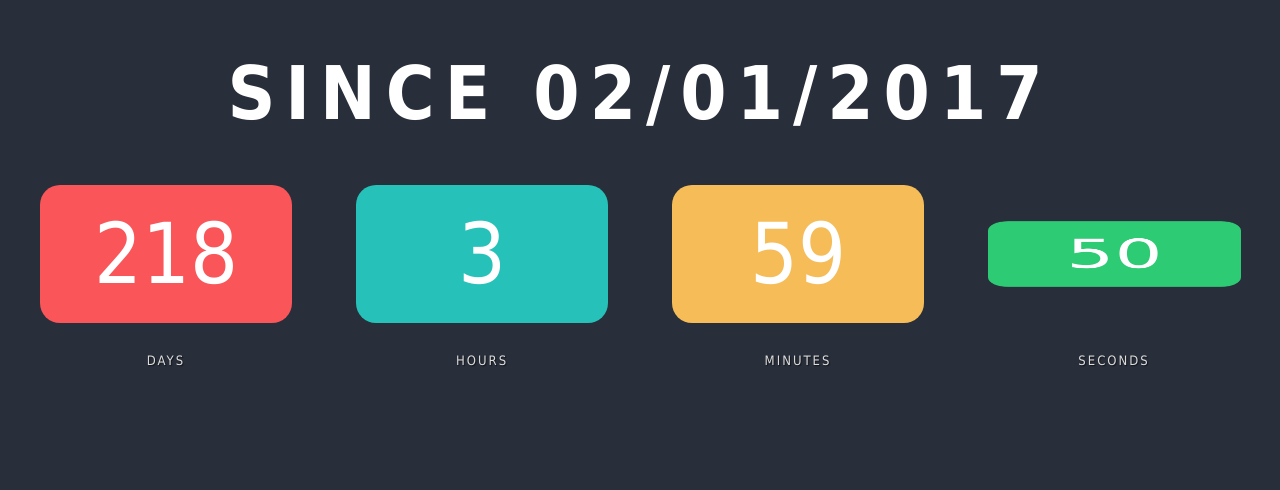
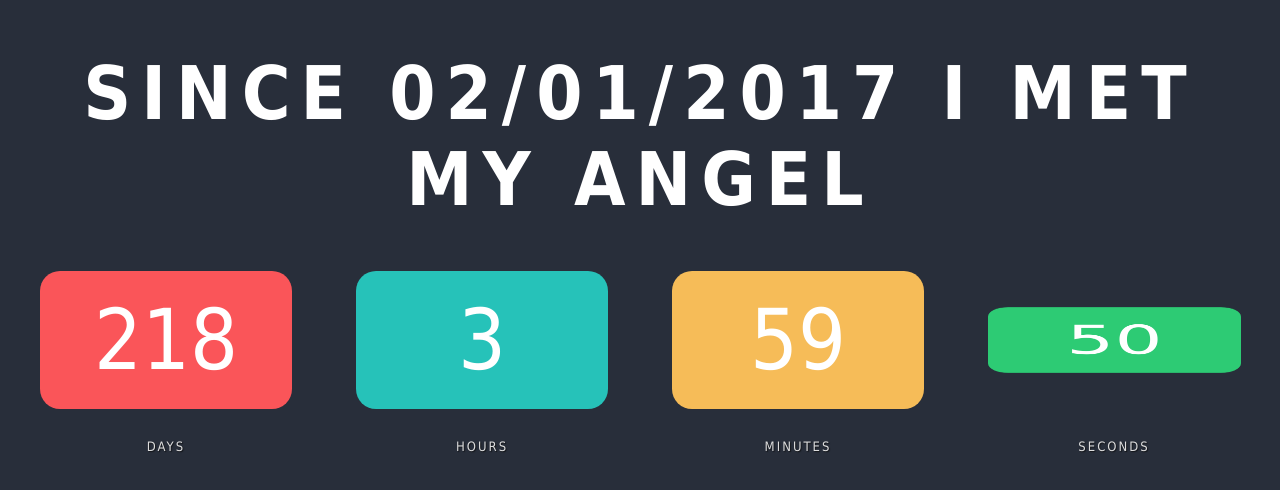
Before and after one commit to sallce/LoveAngel, a plain HTML site: page index.html in a window 1280 px wide. Drawn offline with Linux system fonts and the light colour scheme.

Commit message:
Update index.html

```diff
--- a/index.html
+++ b/index.html
@@ -7,7 +7,7 @@
   </head>
   <body>
     <div class="del-countdown">
-      <h1>SINCE 02/01/2017</h1>
+      <h1>SINCE 02/01/2017 I MET MY ANGEL</h1>
       <div id="clock"></div>
       <div id="units">
         <span>Days</span>
```
